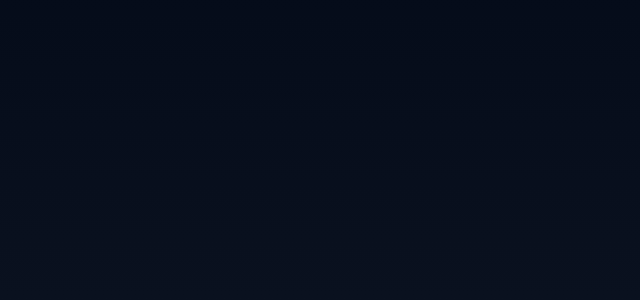
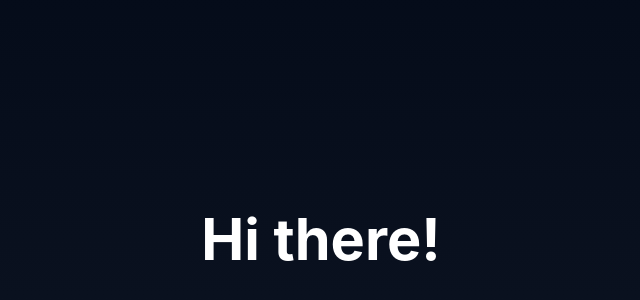
Before and after one commit to imenesesl/uv-1-2025, a React app in the folder packages/chat-ui/: page / in a window 1280 px wide. Shown: the part 160-460 px from the top of the page, without its empty margins (319-959 px from the left). Built offline with nearby package versions, Linux system fonts and the light colour scheme; the HTML template or start-up script is replaced by a standard one.

Commit message:
Add text prop to Message component in chat UI

```diff
--- a/packages/chat-ui/src/App.tsx
+++ b/packages/chat-ui/src/App.tsx
@@ -11,7 +11,7 @@ const Message = ({ text }: MessageProps) => {
 const App = () => {
   return (
     <div className={styles.content}>
-      <Message />
+      <Message text='Hi there!' />
     </div>
   );
 };
```
